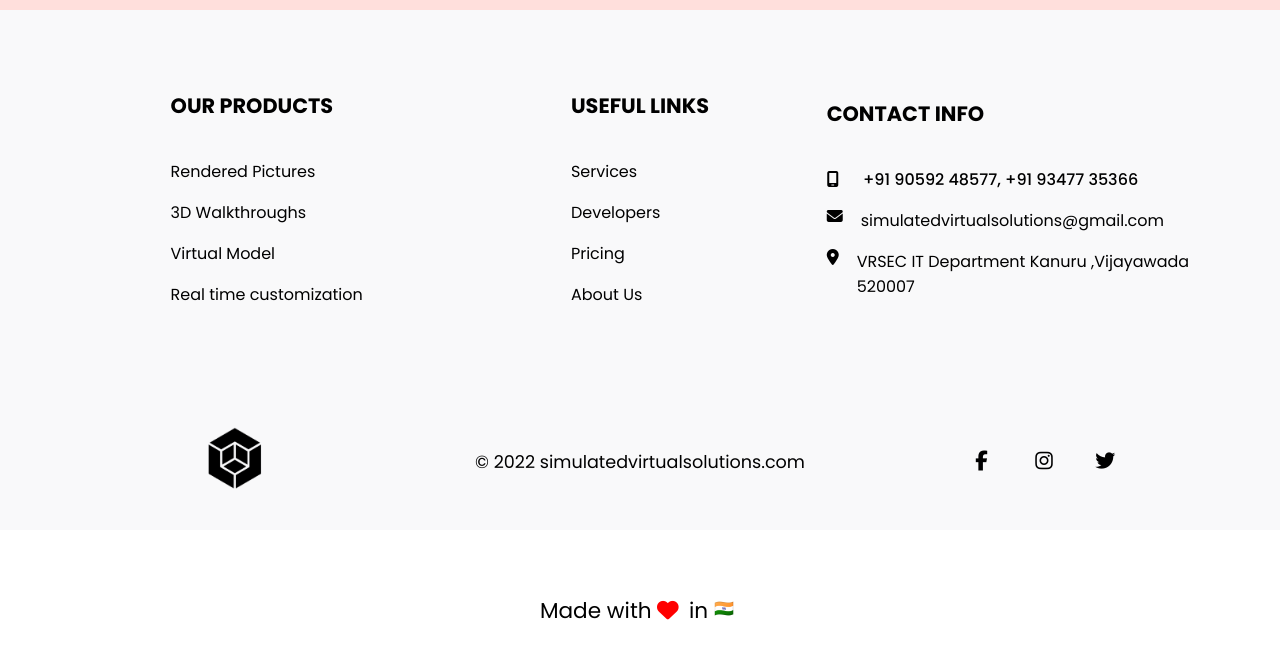
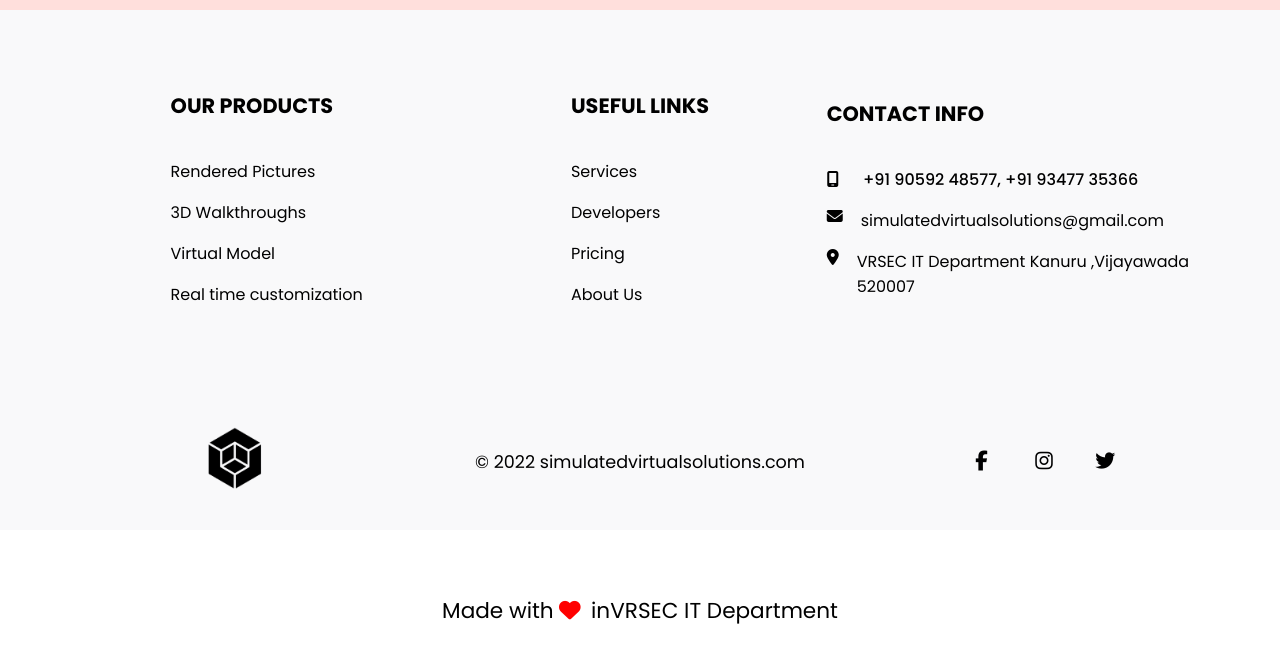
Before and after one commit to kranthi111/simulated-virtual-solutions, a plain HTML site: page index.html in a window 1280 px wide. Shown: the part 7864-8513 px from the top of the page. Drawn offline with Linux system fonts and the light colour scheme.

Commit message:
Update index.html

```diff
--- a/index.html
+++ b/index.html
@@ -494,7 +494,8 @@
     <!-- <span class="love-img"> <img src="images/love.png" alt="love-with-arrow">
         </span> -->
     <p>in</p>
-    <span class="india-img"><img src="images/india.png" alt="india-flag" /></span>
+    <!-- <span class="india-img"><img src="images/india.png" alt="india-flag" /></span> -->
+    <p class="vrsec-footer">VRSEC IT Department</p>
   </div>
 
   <div class="whatsapp-contact">
```
